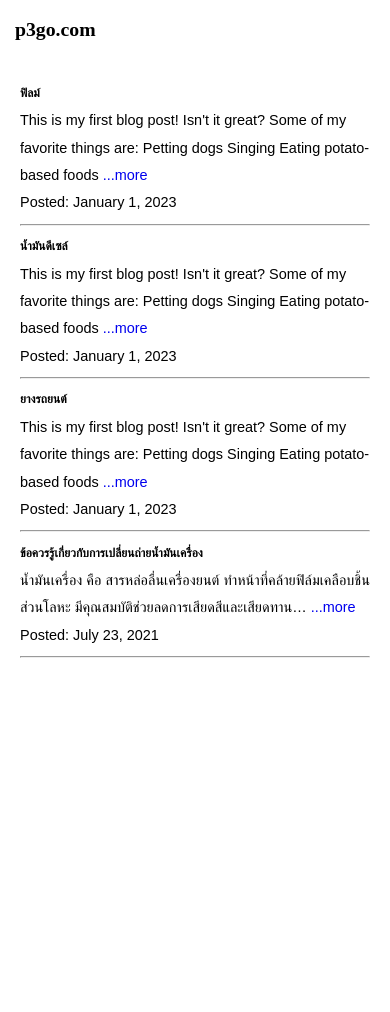
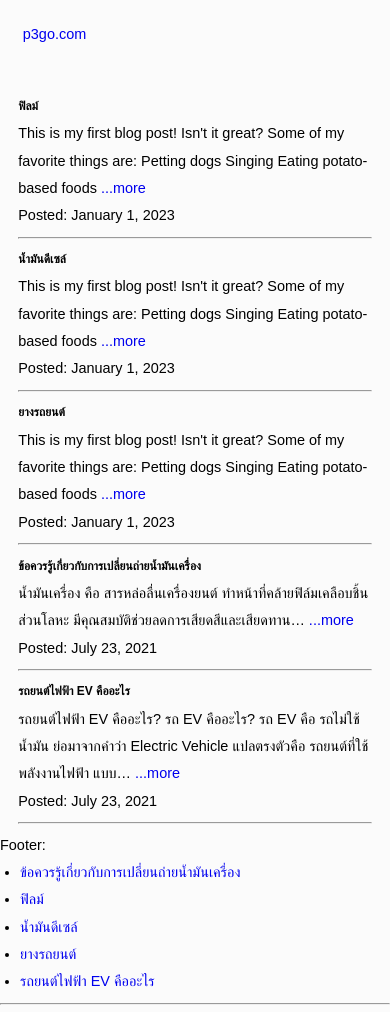
Before and after one commit to sanhapon/p3go, a Gatsby site: page / in a window 390 px wide. Before the commit the page ends 844 px from the top, so only its background shows below. Built offline with nearby package versions, Linux system fonts and the light colour scheme; Gatsby itself is replaced by a stand-in of ours.

Commit message:
add footer

```diff
--- a/files/blog/engine-oil.mdx
+++ b/files/blog/automobile/engine-oil.mdx
@@ -2,6 +2,7 @@
 title: ข้อควรรู้เกี่ยวกับการเปลี่ยนถ่ายน้ำมันเครื่อง
 date: "2021-07-23"
 slug: "engine-oil"
+category: "เรื่องเกี่ยวกับรถยนต์"
 ---
 
 ***น้ำมันเครื่อง*** คือ สารหล่อลื่นเครื่องยนต์ ทำหน้าที่คล้ายฟิล์มเคลือบชิ้นส่วนโลหะ มีคุณสมบัติช่วยลดการเสียดสีและเสียดทาน ขณะที่มีการเคลื่อนไหวของเครื่องยนต์ น้ำมันเครื่องมีความสำคัญต่อเครื่องยนต์เป็นอย่างมาก เพราะทุก ๆ ชิ้นส่วนของระบบเครื่องยนต์เมื่อมีการทำงาน แต่ละชิ้นส่วนจะทำการเสียดสีกันอยู่ตลอดเวลา ทำให้เกิดความร้อนสะสมที่พื้นผิวของวัตถุที่เสียดสีกัน หลังจากเกิดการเผาไหม้ มักจะมีสิ่งสกปรกตกค้างอยู่ที่ห้องเครื่อง เราจึงจำเป็นต้องใช้น้ำมันเครื่องในการหล่อลื่นเครื่องยนต์
@@ -34,3 +35,5 @@ slug: "engine-oil"
 * ***น้ำมันเครื่องธรรมดา (Mineral Oil)***
     * เป็นน้ำมันที่ได้จากการกลั่นน้ำมันดิบ (ปิโตรเลียม) หรือเข้าใจง่าย ๆ คือ น้ำมันที่มาจากธรรมชาติ 100% น้ำมันเครื่องชนิดนี้จะมีราคาที่ต่ำกว่าน้ำมันเครื่องประเภทอื่น ๆ
     * ระยะประมาณ 5,000 – 7,000 กิโลเมตร
+
+[more info](https://www.brg.co.th/what-is-engine-oil/#:~:text=%E0%B8%99%E0%B9%89%E0%B8%B3%E0%B8%A1%E0%B8%B1%E0%B8%99%E0%B9%80%E0%B8%84%E0%B8%A3%E0%B8%B7%E0%B9%88%E0%B8%AD%E0%B8%87%20%E0%B8%84%E0%B8%B7%E0%B8%AD%20%E0%B8%AA%E0%B8%B2%E0%B8%A3%E0%B8%AB%E0%B8%A5%E0%B9%88%E0%B8%AD%E0%B8%A5%E0%B8%B7%E0%B9%88%E0%B8%99%E0%B9%80%E0%B8%84%E0%B8%A3%E0%B8%B7%E0%B9%88%E0%B8%AD%E0%B8%87%E0%B8%A2%E0%B8%99%E0%B8%95%E0%B9%8C,%E0%B9%80%E0%B8%A7%E0%B8%A5%E0%B8%B2%20%E0%B8%97%E0%B8%B3%E0%B9%83%E0%B8%AB%E0%B9%89%E0%B9%80%E0%B8%81%E0%B8%B4%E0%B8%94%E0%B8%84%E0%B8%A7%E0%B8%B2%E0%B8%A1%E0%B8%A3%E0%B9%89%E0%B8%AD%E0%B8%99)
--- a/files/blog/film.mdx
+++ b/files/blog/automobile/film.mdx
@@ -2,6 +2,7 @@
 title: "ฟิลม์"
 date: "2023-01-01"
 slug: "film"
+category: "เรื่องเกี่ยวกับรถยนต์"
 ---
 
 This is my first blog post! Isn't it *great*?
--- a/files/blog/tire.mdx
+++ b/files/blog/automobile/gasoline-diesel.mdx
@@ -1,7 +1,8 @@
 ---
-title: "ยางรถยนต์"
+title: "น้ำมันดีเซล์"
 date: "2023-01-01"
-slug: "tire"
+slug: "gasoline-diesel"
+category: "เรื่องเกี่ยวกับรถยนต์"
 ---
 
 This is my first blog post! Isn't it *great*?
--- a/files/blog/gasoline-diesel.mdx
+++ b/files/blog/automobile/tire.mdx
@@ -1,7 +1,8 @@
 ---
-title: "น้ำมันดีเซล์"
+title: "ยางรถยนต์"
 date: "2023-01-01"
-slug: "gasoline-diesel"
+slug: "tire"
+category: "เรื่องเกี่ยวกับรถยนต์"
 ---
 
 This is my first blog post! Isn't it *great*?
--- /dev/null
+++ b/files/blog/ev/ev-automobile.mdx
@@ -0,0 +1,23 @@
+---
+title: รถยนต์ไฟฟ้า EV คืออะไร
+date: "2021-07-23"
+slug: "ev-automobile"
+category: "รถยนต์ไฟฟ้า"
+---
+
+
+
+รถยนต์ไฟฟ้า EV คืออะไร?
+รถ EV คืออะไร? รถ EV คือ รถไม่ใช้น้ำมัน ย่อมาจากคำว่า Electric Vehicle แปลตรงตัวคือ รถยนต์ที่ใช้พลังงานไฟฟ้า แบบ 100% และมีคุณสมบัติทุกอย่างที่สร้างขึ้นมาเพื่อตอบโจทย์ปัญหาหลักของรถยนต์ที่ใช้น้ำมัน สามารถแทนที่รถยนต์ที่มีเครื่องยนต์เผาไหม้แบบสันดาปภายใน (ICE หรือ Internal Combustion Engine) ที่เราขับกันอยู่ทุกวันนี้ได้ ตั้งแต่เรื่องของชิ้นส่วนรถยนต์ ประสิทธิภาพของยานยนต์ ค่าใช้จ่าย และประโยชน์ด้านสิ่งแวดล้อม
+
+ชิ้นส่วนที่ต้องการการบำรุงรักษาของรถยนต์ไฟฟ้า EV มีน้อยกว่า
+รถยนต์ไฟฟ้า EV มีชิ้นส่วนสำคัญต่างๆ น้อยกว่ารถยนต์ทั่วไป เช่น ไม่มีระบบเครื่องยนต์-ชุดเกียร์ และส่วนที่ทำหน้าที่หลักในการขับเคลื่อนรถยนต์ก็ใช้เพียงแค่แบตเตอร์รี่ อุปกรณ์แปลงกระแสไฟฟ้า และมอเตอร์ไฟฟ้าเท่านั้น ทำให้การดูแล ซ่อมแซมไม่สร้างภาระหนักเท่ารถยนต์แบบเดิม ไม่ว่าจะน้ำมันเครื่องหรือน้ำมันเกียร์ก็ไม่ต้องมาคอยเปลี่ยน แถมการทำงานไม่ซับซ้อน ซ่อมง่าย ใช้เวลาไม่นานก็เสร็จเรียบร้อย
+ประสบการณ์การขับขี่ที่เงียบและเหนือระดับกว่า
+หากคุณเคยลองสัมผัสกับรถยนต์ไฟฟ้า EV สักครั้งจะต้องติดใจ เพราะว่าให้ประสบการณ์การขับที่เหนือระดับจริง ทั้งในเรื่องของความเงียบจากการที่ไม่มีเครื่องยนต์คอยทำงานเผาไหม้เสียงดังหรือเครื่องทำงานกระชาก สามารถควบคุมอัตราการเร่งได้ตามที่ใจต้องการ ขับลุยน้ำได้ในกรณีฉุกเฉินไม่ก่อให้เกิดปัญหา เพียงแต่ต้องศึกษาข้อควรระวังให้ดีว่า รถยนต์พลังงานไฟฟ้า (EV) ในรุ่นนั้นๆ มีระบบที่เรียกว่า Hydrolock หรือไม่
+ในระยะยาวจะประหยัดค่าใช้จ่ายมากกว่า
+นอกจากจะประหยัดในเรื่องของค่าใช้จ่ายที่ต้องดูแล-ซ่อมแซมส่วนต่างๆ แล้ว ค่าใช้จ่ายพวกพลังงานขับเคลื่อนรถยนต์ก็ถูกกว่าหลายเท่า ซึ่งมีผู้ใช้งานรถยนต์ EV เคยออกมาเปิดเผยว่า สามารถ ประหยัดค่าใช้จ่ายต่อเดือนไปได้หลายพันเลยทีเดียว ซึ่งในจุดนี้ ทำให้ใครที่เลือกรถยนต์แบบสันดาป เพราะผ่อนต่อเดือนถูกอาจจะต้องคิดใหม่ หากเทียบค่าใช้จ่ายบำรุงดูแลและค่าพลังงานแล้วรถยนต์ไฟฟ้าอาจถูกกว่าก็เป็นได้ แถมจะชาร์จแบตเตอร์รี่จากตามสถานีชาร์จหรือที่บ้าน เพื่อความสะดวกสบายและประหยัดเวลาก็ได้เช่นกัน นับเป็นทางเลือกยานยนต์ที่น่าสนใจมากที่เดียว
+ตอบโจทย์ด้านสิ่งแวดล้อม
+ต่อไป “รักษ์โลก” และ “ดูแลสิ่งแวดล้อม” จะไม่ใช่แค่กระแส แต่เป็นสิ่งที่ทุกคนต้องลงมือทำ จะเห็นได้จากนโยบายหลากหลายประเทศที่เริ่มออกมารองรับ การใช้รถยนต์ไฟฟ้า EV มากขึ้น รวมถึงไทยเองที่มีนโยบายภาษีแบตเตอร์รี่ต่ำกว่า ลดภาษีสรรพสามิต ส่งเสริมการลงทุนแก่ผู้ผลิต ฯลฯ เพราะถือเป็นอีกหนึ่งทางเลือกยั่งยืน ที่ตอบโจทย์ด้านสิ่งแวดล้อมได้เป็นอย่างดี และสามารถเลี่ยงการใช้พลังงานสิ้นเปลือง เน้นใช้พลังงานสะอาดอย่างพลังงานไฟฟ้า ไม่ก่อให้เกิดการเผาไหม้จนส่งผลกระทบต่อมลภาวะ
+
+<br />
+[more info](https://www.thaiparker.co.th/th/articles/chemical-products/what-is-electric-vehicle-trends-thailand)
--- /dev/null
+++ b/src/components/footer.tsx
@@ -0,0 +1,52 @@
+import * as React from 'react'
+import { Link, graphql, useStaticQuery } from 'gatsby'
+import { Frontmatter } from '../model/blogData';
+
+import * as style from './footer.module.css'
+
+interface Data {
+    allMdx: AllMdx;
+}
+
+interface AllMdx {
+    nodes: Node[];
+}
+
+interface Node {
+    id: string;
+    frontmatter: Frontmatter;
+}
+const Footer = (props: {category: string}) => {
+    const data : Data = useStaticQuery(graphql`
+        query FooterQuery {
+            allMdx {
+                nodes {
+                    id
+                    frontmatter {
+                        slug
+                        title
+                    }
+                }
+            }
+        }
+    `)
+
+    return (
+        <>
+            <div>Footer: {props.category}</div>
+
+            <ul>
+                {data.allMdx.nodes.map(item =>
+                    <li key={item.id}>
+                        <Link to={`/blog/${item.frontmatter.slug}`}>
+                                {item.frontmatter.title}
+                        </Link>
+                    </li>
+                )}
+            </ul>
+             <hr />
+        </>
+    );
+}
+
+export default Footer
--- a/src/components/layout.module.css
+++ b/src/components/layout.module.css
@@ -8,29 +8,35 @@
 .container {
     width: 70%;
     margin: 0 auto;
+    margin-top: 1.5rem;
 }
 
 .content {
     background-color: site-bg;
-    padding: 20px;
 }
 
-.banner {
-    height: 60px;
-    color: font-color-1;
+.header {
+    padding-left: 1.5rem;
     background-color: menu-bg;
     display: flex;
+    align-items: center;
     align-content: flex-start;
-    align-items: center;
-    font-family: 'sans-serif';
+    height: 70px;
+}
+
+
+.header-link {
+    color: font-color-1;
+    font-family: sans-serif;
     font-weight: bold;
-    font-size: 1.3rem;
-    padding-left: 15px;
-
+    font-size: 1.8rem;
 }
 
 @media only screen and (max-width: 600px) {
     .container {
         width: 100%;
     }
+    .content {
+        padding: 0 1.2rem 0 1.2rem;
+    }
 }
--- a/src/components/layout.tsx
+++ b/src/components/layout.tsx
@@ -1,11 +1,13 @@
 import * as React from 'react'
 import * as style from './layout.module.css'
+import { Link } from 'gatsby'
+import Footer from './footer'
 
-const Layout = ( props: {title: string, children: JSX.Element} ) => {
+const Layout = ( props: {title: string, category: string, children: JSX.Element} ) => {
     return (
         <>
-            <div className={style.banner}>
-                p3go.com
+            <div className={style.header}>
+                <Link className={style.headerLink}to="/">p3go.com</Link>
             </div>
             <div className={style.container}>
                 <div className={style.content}>
@@ -14,6 +16,7 @@ const Layout = ( props: {title: string, children: JSX.Element} ) => {
                     </main>
                 </div>
             </div>
+            <Footer category={props.category}/>
         </>
       )
 }
--- a/src/model/blogData.ts
+++ b/src/model/blogData.ts
@@ -3,6 +3,7 @@ export interface Frontmatter {
     title: string,
     date: string,
     slug: string,
+    category: string,
 }
 export interface BlogData {
     id: string,
--- a/src/pages/index.tsx
+++ b/src/pages/index.tsx
@@ -49,6 +49,7 @@ export const query = graphql`
           title
           date(formatString: "MMMM D, YYYY")
           slug
+          category
         }
         id
         excerpt
--- a/src/static/styles/global.css
+++ b/src/static/styles/global.css
@@ -45,7 +45,7 @@ time, mark, audio, video {
 }
 
 body {
-    background-color: site-bg;
+    background-color: #FBFBFB;
 }
 
 img {
```
Also changed, not shown: src/components/navmenu.tsx (deleted, +0 -18 lines), src/pages/blog/{mdx.frontmatter__slug}.tsx (+11 -7 lines), src/components/footer.module.css (added).
